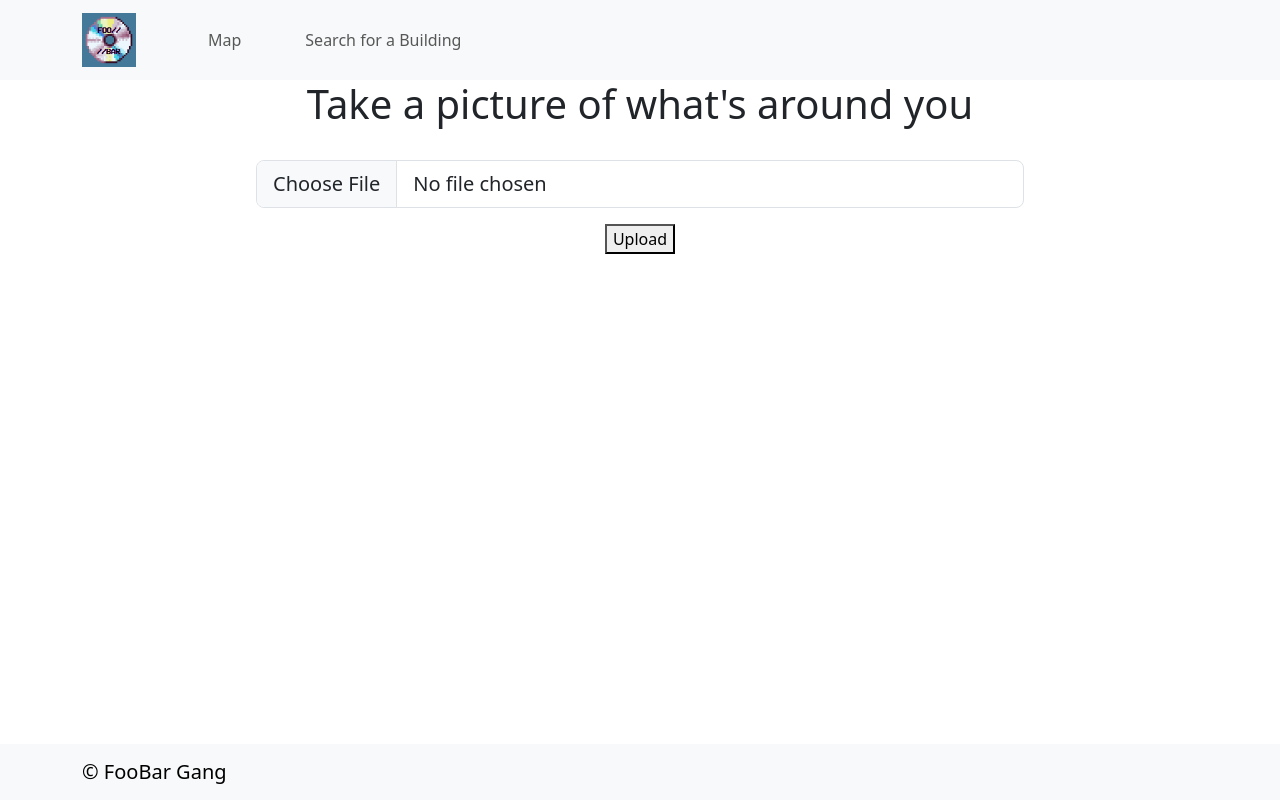
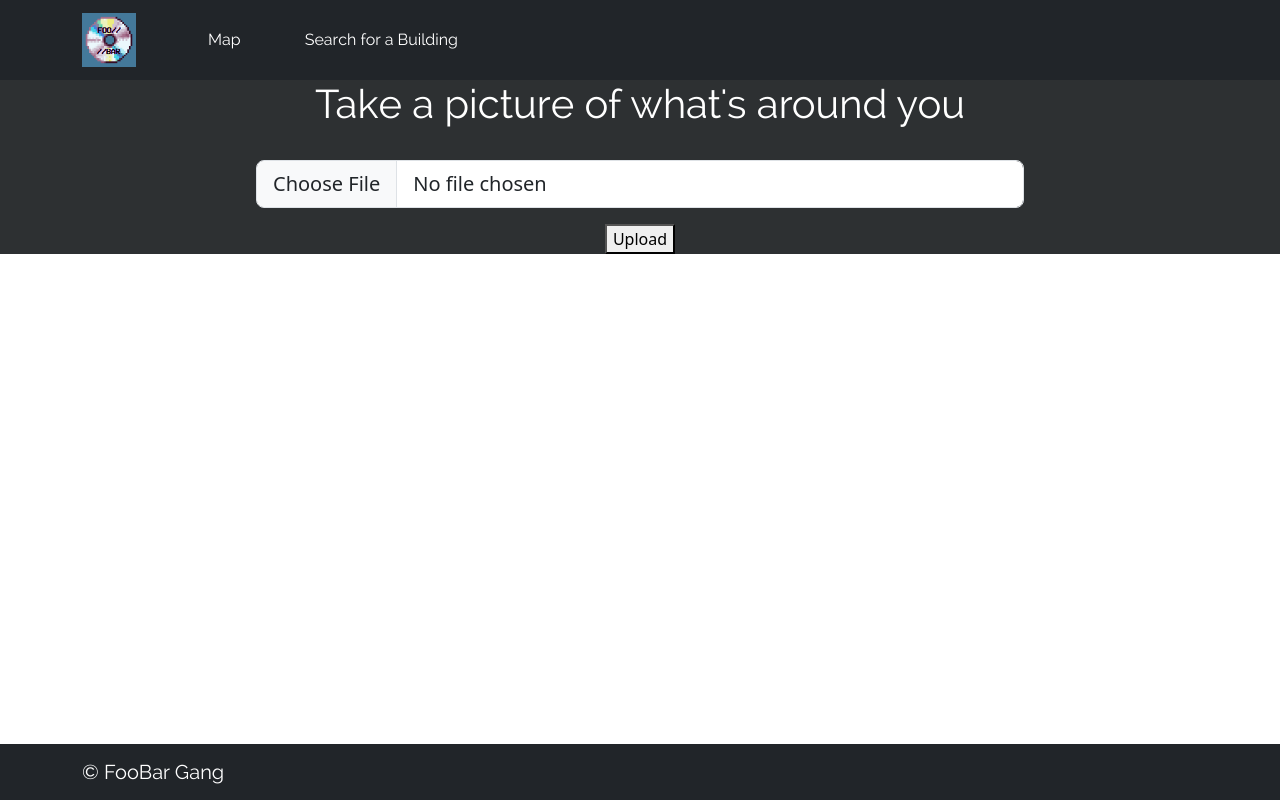
Before and after one commit to danielgof/HACK_OHIO, a React (Create React App) app in the folder client/: page / in a window 1280 px wide. Built offline with nearby package versions, Linux system fonts and the light colour scheme.

Commit message:
css changes

```diff
--- /dev/null
+++ b/client/src/components/BottomBar/BottomBar.css
@@ -0,0 +1,12 @@
+@font-face {
+  font-family: "Raleway"; /* Font family name */
+  src: url("../../assets/fonts/raleway.ttf") format("truetype");
+  font-weight: bold;
+  font-style: normal;
+}
+
+/* Additional styles using the 'Raleway' font */
+.raleway-font {
+  color: white;
+  font-family: "Raleway", sans-serif;
+}
--- a/client/src/components/BottomBar/BottomBar.jsx
+++ b/client/src/components/BottomBar/BottomBar.jsx
@@ -2,10 +2,18 @@
 import Container from "react-bootstrap/Container";
 import Navbar from "react-bootstrap/Navbar";
 import { Link } from "react-router-dom";
+import "./BottomBar.css";
 
 const BottomBar = () => {
   return (
-    <Navbar expand="lg" bg={"light"} data-bs-theme={"light"} fixed="bottom">
+    <div className="raleway-font">
+      <Navbar
+        expand="lg"
+        className="bg-dark"
+        data-bs-theme={"dark"}
+        fixed="bottom"
+        style={{ backgroundColor: "#2D3032" }}
+      >
         <Container>
           <Navbar.Brand style={{ color: "light" }} as={Link} to="/">
             <span
@@ -16,6 +24,7 @@
           </Navbar.Brand>
         </Container>
       </Navbar>
+    </div>
   );
 };
 
--- /dev/null
+++ b/client/src/components/TopBar/TopBar.css
@@ -0,0 +1,12 @@
+@font-face {
+  font-family: "Raleway"; /* Font family name */
+  src: url("../../assets/fonts/raleway.ttf") format("truetype");
+  font-weight: bold;
+  font-style: normal;
+}
+
+/* Additional styles using the 'Raleway' font */
+.raleway-font {
+  color: white;
+  font-family: "Raleway", sans-serif;
+}
--- a/client/src/components/TopBar/TopBar.jsx
+++ b/client/src/components/TopBar/TopBar.jsx
@@ -4,14 +4,16 @@
 import Navbar from "react-bootstrap/Navbar";
 import { Link } from "react-router-dom";
 import logo from "../../assets/foobarlogo.png";
+import "./TopBar.css";
 
 const TopBar = () => {
   return (
+    <div className="raleway-font">
       <Navbar
         bg={"light"}
         data-bs-theme={"light"}
         expand="lg"
-      className="bg-body-tertiary"
+        className="bg-dark"
       >
         <Container>
           <Navbar.Brand as={Link} to="/">
@@ -28,15 +30,16 @@
           <Navbar.Collapse id="basic-navbar-nav">
             <Nav className="me-auto">
               <Nav.Link as={Link} to="/map" className="ms-5">
-              Map
+                <div style={{ color: "white" }}>Map</div>
               </Nav.Link>
               <Nav.Link as={Link} to="/search" className="ms-5">
-              Search for a Building
+                <div style={{ color: "white" }}>Search for a Building</div>
               </Nav.Link>
             </Nav>
           </Navbar.Collapse>
         </Container>
       </Navbar>
+    </div>
   );
 };
 
--- /dev/null
+++ b/client/src/pages/MainPage/MainPage.css
@@ -0,0 +1,12 @@
+@font-face {
+  font-family: "Raleway"; /* Font family name */
+  src: url("../../assets/fonts/raleway.ttf") format("truetype");
+  font-weight: bold;
+  font-style: normal;
+}
+
+/* Additional styles using the 'Raleway' font */
+.raleway-font {
+  color: white;
+  font-family: "Raleway", sans-serif;
+}
--- a/client/src/pages/MainPage/MainPage.jsx
+++ b/client/src/pages/MainPage/MainPage.jsx
@@ -1,5 +1,6 @@
 import React, { useState } from "react";
 import Form from "react-bootstrap/Form";
+import "./MainPage.css";
 
 const MainPage = () => {
   const [selectedFile, setSelectedFile] = useState(null);
@@ -35,8 +36,8 @@
 
   return (
     <>
-      <div align="center">
-        <h1>Take a picture of what's around you</h1>
+      <div align="center" style={{ backgroundColor: "#2D3032" }}>
+        <h1 className="raleway-font">Take a picture of what's around you</h1>
         <br></br>
         <Form.Group controlId="formFileLg" className="mb-3">
           <Form.Control
--- /dev/null
+++ b/client/src/pages/MapPage/MapPage.css
@@ -0,0 +1,12 @@
+@font-face {
+  font-family: "Raleway"; /* Font family name */
+  src: url("../../assets/fonts/raleway.ttf") format("truetype");
+  font-weight: bold;
+  font-style: normal;
+}
+
+/* Additional styles using the 'Raleway' font */
+.raleway-font {
+  color: white;
+  font-family: "Raleway", sans-serif;
+}
--- a/client/src/pages/MapPage/MapPage.jsx
+++ b/client/src/pages/MapPage/MapPage.jsx
@@ -2,6 +2,7 @@
 import { MapContainer, TileLayer, Marker, Popup } from "react-leaflet";
 import { useNavigate } from "react-router-dom";
 import "leaflet/dist/leaflet.css";
+import "./MapPage.css";
 
 const MapPage = () => {
   const navigate = useNavigate();
@@ -14,7 +15,7 @@
     });
   };
   return (
-    <div>
+    <div style={{ backgroundColor: "#2D3032" }} className="raleway-font">
       <h1>Map</h1>
       <div id="map" style={{ height: "400px" }}>
         <MapContainer
--- /dev/null
+++ b/client/src/pages/SearchPage/SearchPage.css
@@ -0,0 +1,12 @@
+@font-face {
+  font-family: "Raleway"; /* Font family name */
+  src: url("../../assets/fonts/raleway.ttf") format("truetype");
+  font-weight: bold;
+  font-style: normal;
+}
+
+/* Additional styles using the 'Raleway' font */
+.raleway-font {
+  color: white;
+  font-family: "Raleway", sans-serif;
+}
--- a/client/src/pages/SearchPage/SearchPage.jsx
+++ b/client/src/pages/SearchPage/SearchPage.jsx
@@ -5,6 +5,7 @@
 import Stack from "react-bootstrap/Stack";
 import { ServerAPI_GET, ServerAPI_POST } from "../../lib/ServerAPI";
 import BuildingCard from "../../components/BuildingCard/BuildingCard";
+import "./SearchPage.css";
 
 const SearchPage = () => {
   const [data, setData] = useState([]);
@@ -44,10 +45,11 @@
 
   return (
     <>
+      <div style={{ backgroundColor: "#2D3032" }}>
         <br></br>
         <br></br>
         <br></br>
-      <div align="center">
+        <div align="center" className="raleway-font">
           <InputGroup style={{ width: "80%" }} className="mb-3">
             <Stack>
               <Form.Control
@@ -82,6 +84,7 @@
             </Stack>
           </InputGroup>
         </div>
+      </div>
     </>
   );
 };
```
Also changed, not shown: client/src/assets/fonts/raleway.ttf (added). Lines whose indentation alone changed are shown as unchanged.
